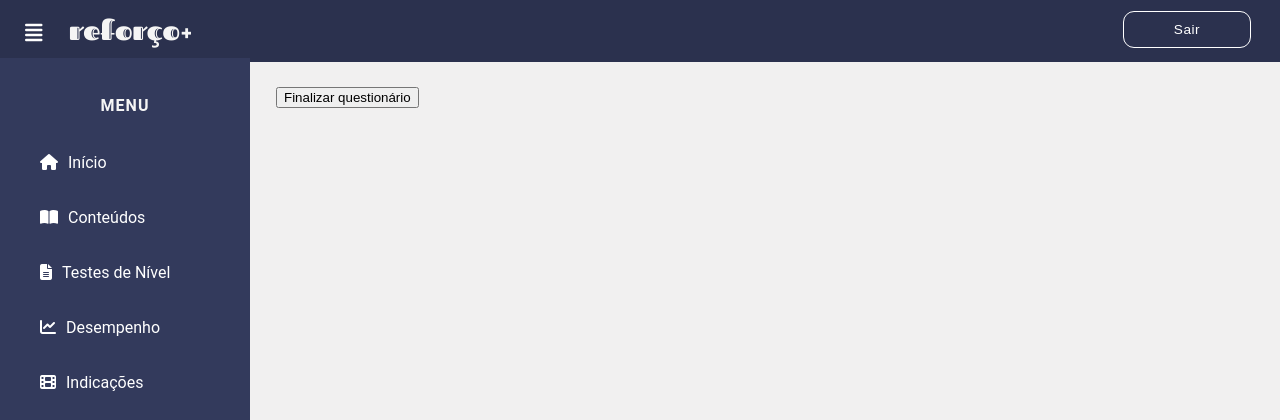
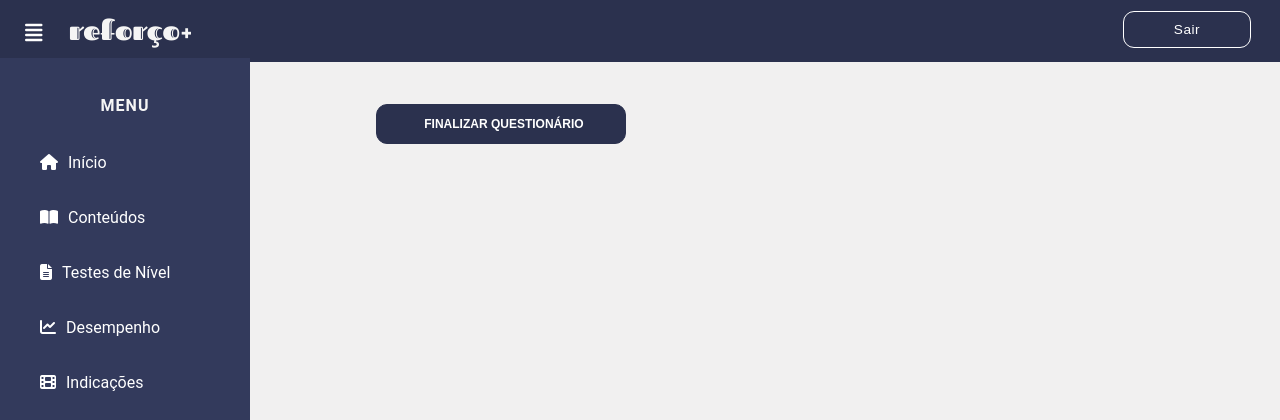
Before and after one commit to nathan-az-15/tcc, a PHP site: page /edsa-TCC_github/php/teste_especifico.php?assunto=1 in a window 1280 px wide. Shown: the top 420 px of the page. Run offline with PHP 8.4, Linux system fonts and the light colour scheme; data comes from the database, SQL or seed files in the repository; data that the repository does not hold is empty; some libraries are stand-ins or nearby versions.

Commit message:
botão finalizado

```diff
--- a/css/teste_especifico.css
+++ b/css/teste_especifico.css
@@ -264,3 +264,34 @@ h1 {
     background-color: lightcoral;
     opacity: 0.5px;
 }
+
+.conteudo .btn2 {
+    border-radius: 11px;
+    text-transform: uppercase;
+    color: #fff;
+    font-size: 12px;
+    padding: 12px 25px 26px 30px;
+    cursor: pointer;
+    font-weight: bold;
+    border-width: 0;
+    margin: -15% 1px 10% 40%;
+    margin-top: -15%;
+    width: 250px;
+    height: 15px;
+    margin-top: 20px;
+    text-align: center;
+    text-decoration: none;
+    margin-bottom: 10px;
+}
+
+.conteudo .btn-color1 {
+    background-color: #2b314e;
+    border: 1px solid #2b314e;
+    transition: background-color .5s;
+}
+
+.conteudo .btn-color1:hover {
+    background-color: #fff;
+    border: 1px solid black;
+    color: #2b314e;
+}
--- a/php/teste_especifico.php
+++ b/php/teste_especifico.php
@@ -135,7 +135,7 @@
                 }
             }
 
-            echo "<input type='submit' value='Finalizar questionário'>";
+            echo "<input type='submit' class='btn2 btn-color1' value='Finalizar questionário'><br><br>";
             echo "</form>";
             ?>
         </div>
```
